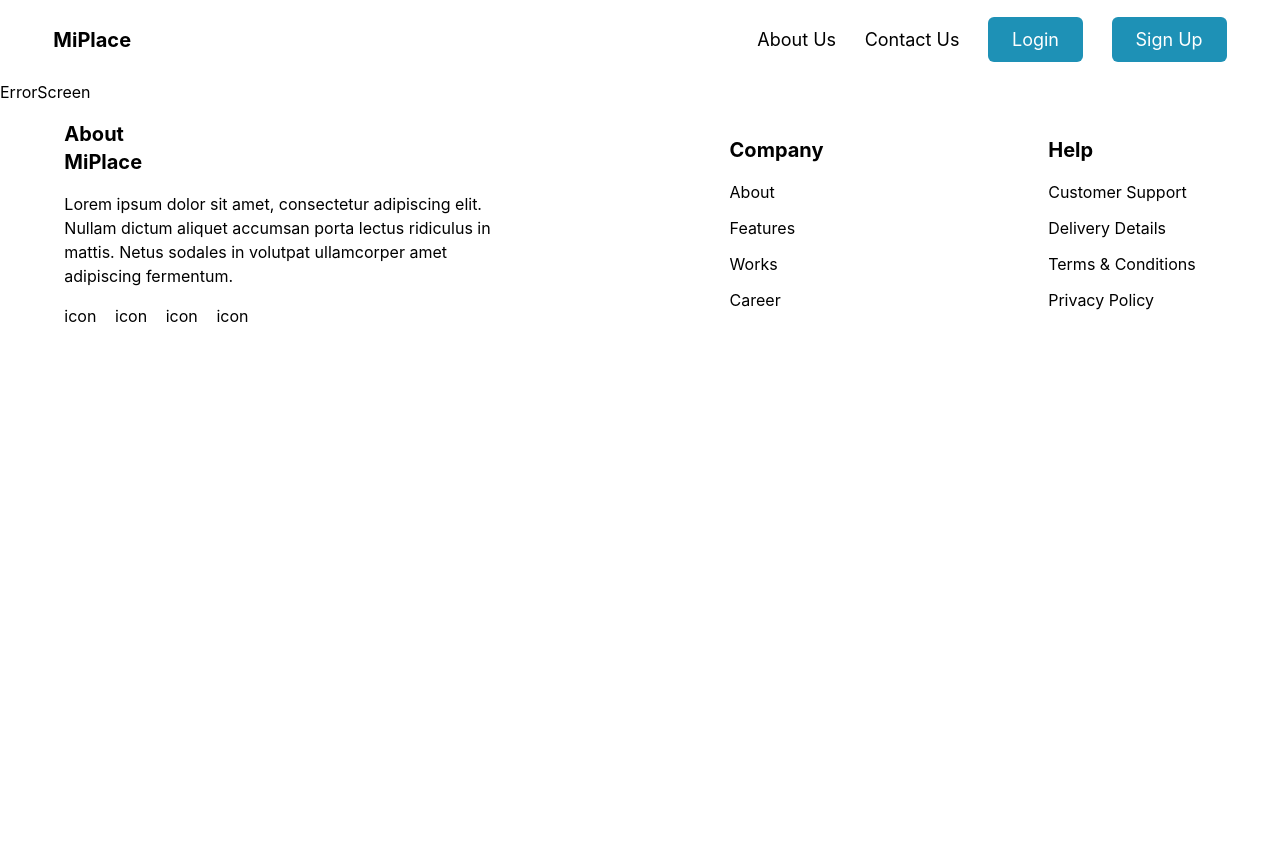
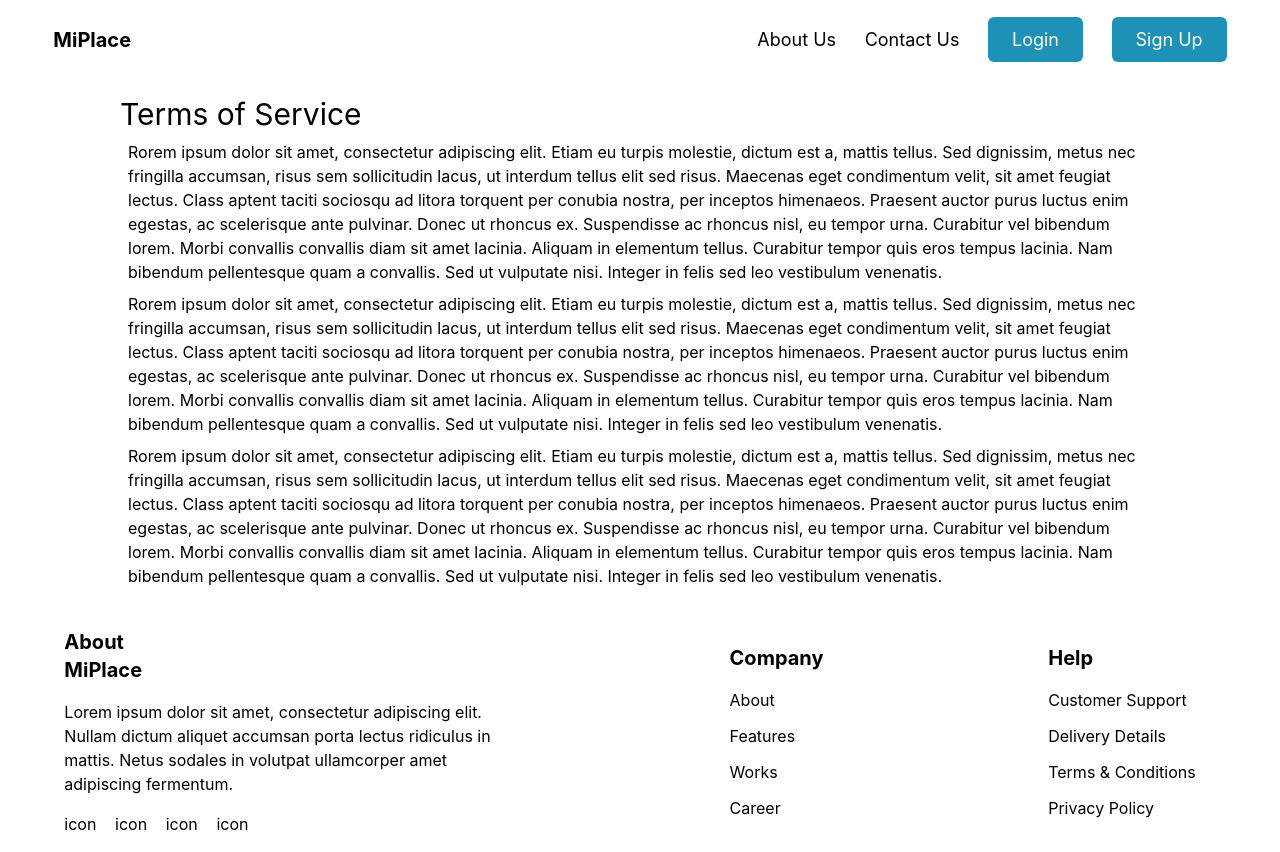
Before and after one commit to aruljohnsonalmabetter/MiPlace-Frontend, a React (Create React App) app in the folder miplace/: page /termsOfservice in a window 1280 px wide. Before the commit the page ends 800 px from the top, so only its background shows below. Built offline with nearby package versions, Linux system fonts and the light colour scheme.

Commit message:
Created the Terms&Conditions  and Privacy Policy Pages

```diff
--- a/miplace/src/App.js
+++ b/miplace/src/App.js
@@ -24,7 +24,6 @@
 import "./App.css";
 import React from "react";
 
-
 import { BrowserRouter, Route, Routes } from "react-router-dom";
 import HomePage from "./pages/Home";
 import HotelInfo from "./pages/HotelInfo";
@@ -35,10 +34,12 @@ import OTP from "./pages/OTP";
 import SearchResults from "./pages/SearchResults";
 import ErrorScreen from "./pages/ErrorScreen";
 import { WriteReview } from "./components/WriteReview";
-import BookingInfoandBill from './pages/BookingInfoandBill'
-import MyBookings from './pages/MyBookings'
-import EmailUsContactUs from './pages/EmailUsContactUs'
-import CustomerSupport from './pages/CustomerSupport'
+import BookingInfoandBill from "./pages/BookingInfoandBill";
+import MyBookings from "./pages/MyBookings";
+import EmailUsContactUs from "./pages/EmailUsContactUs";
+import CustomerSupport from "./pages/CustomerSupport";
+import TermsofServicePage from "./pages/TermsofServicePage";
+import PrivacyPolicy from "./pages/PrivacyPolicy";
 
 function App() {
   return (
@@ -52,12 +53,14 @@ function App() {
 
         <Route path="/login" element={<Login />} />
         <Route path="/otp" element={<OTP />} />
-        <Route path="/bookingInfoandBill" element={<BookingInfoandBill/>} />
+        <Route path="/bookingInfoandBill" element={<BookingInfoandBill />} />
         <Route path="/mybookings" element={<MyBookings />} />
         <Route path="/emailuscontactus" element={<EmailUsContactUs />} />
         <Route path="/customersupport" element={<CustomerSupport />} />
 
         <Route path="/writeReview" element={<WriteReview />} />
+        <Route path="/termsOfservice" element={<TermsofServicePage />} />
+        <Route path="/privacyPolicy" element={<PrivacyPolicy />} />
         <Route path="*" element={<ErrorScreen />} />
       </Routes>
       <FooterComponent />
--- a/miplace/src/components/FooterComponent.js
+++ b/miplace/src/components/FooterComponent.js
@@ -1,40 +1,47 @@
-import React from 'react'
+import React from "react";
+import { Link } from "react-router-dom";
 
 const FooterComponent = () => {
   return (
-        <div className='p-3 relative flex justify-center items-center  '>
-            <div className='  flex justify-between items-center  w-11/12 h-full	'>
-                <div className='left w-2/5 text-start	 space-y-4'>
-                    <p className='text-xl font-bold	 inline-block	'>About <br/> MiPlace</p>
-                    <p className='inline-block	'>Lorem ipsum dolor sit amet, consectetur adipiscing elit.<br/> Nullam dictum aliquet accumsan porta lectus ridiculus in mattis. Netus sodales in volutpat ullamcorper amet adipiscing fermentum.</p>
-                    <ul className=' flex justify-between text-md w-2/5'>
-                        <a href='http://localhost:3000/'>icon</a>
-                        <a href='http://localhost:3000/'>icon</a>
-                        <a href='http://localhost:3000/'>icon</a>
-                        <a href='http://localhost:3000/'>icon</a>
+    <div className="p-3 relative flex justify-center items-center  ">
+      <div className="  flex justify-between items-center  w-11/12 h-full	">
+        <div className="left w-2/5 text-start	 space-y-4">
+          <p className="text-xl font-bold	 inline-block	">
+            About <br /> MiPlace
+          </p>
+          <p className="inline-block	">
+            Lorem ipsum dolor sit amet, consectetur adipiscing elit.
+            <br /> Nullam dictum aliquet accumsan porta lectus ridiculus in
+            mattis. Netus sodales in volutpat ullamcorper amet adipiscing
+            fermentum.
+          </p>
+          <ul className=" flex justify-between text-md w-2/5">
+            <a href="http://localhost:3000/">icon</a>
+            <a href="http://localhost:3000/">icon</a>
+            <a href="http://localhost:3000/">icon</a>
+            <a href="http://localhost:3000/">icon</a>
           </ul>
         </div>
-                <div className=' p-5 text-start left-0 space-y-4	'>
-                    <p className='text-xl font-bold	'>Company</p>
-                    <ul className='flex flex-col space-y-3 text-md '>
-                        <a href='http://localhost:3000/'>About</a>
-                        <a href='http://localhost:3000/'>Features</a>
-                        <a href='http://localhost:3000/'>Works</a>
-                        <a href='http://localhost:3000/'>Career</a>
+        <div className=" p-5 text-start left-0 space-y-4	">
+          <p className="text-xl font-bold	">Company</p>
+          <ul className="flex flex-col space-y-3 text-md ">
+            <Link to="/">About</Link>
+            <Link to="/">Features</Link>
+            <Link to="/">Works</Link>
+            <Link to="/">Career</Link>
           </ul>
         </div>
-                <div className=' p-5 text-start left-0 space-y-4	'>
-                    <p className='text-xl font-bold	'>Help</p>
-                    <ul className='flex flex-col space-y-3 text-md '>
-                        <a href='http://localhost:3000/'>Customer Support</a>
-                        <a href='http://localhost:3000/'>Delivery Details</a>
-                        <a href='http://localhost:3000/'>Terms & Conditions</a>
-                        <a href='http://localhost:3000/'>Privacy Policy</a>
+        <div className=" p-5 text-start left-0 space-y-4	">
+          <p className="text-xl font-bold	">Help</p>
+          <ul className="flex flex-col space-y-3 text-md ">
+            <Link to="/">Customer Support</Link>
+            <Link to="/">Delivery Details</Link>
+            <Link to="/termsOfservice">Terms & Conditions</Link>
+            <Link to="/privacyPolicy">Privacy Policy</Link>
           </ul>
         </div>
-
       </div>
     </div>
-    )
-}
+  );
+};
 export default FooterComponent;
--- a/miplace/src/pages/PrivacyPolicy.js
+++ b/miplace/src/pages/PrivacyPolicy.js
@@ -1,9 +1,55 @@
-import React from 'react'
+import React from "react";
 
 function PrivacyPolicy() {
   return (
-    <div>PrivacyPolicy</div>
-  )
+    <div className=" h-full w-full flex justify-center items-center p-4">
+      <div className=" w-10/12">
+        <p className="text-3xl text-bold">Privacy Policy</p>
+        <p className="m-2">
+          Rorem ipsum dolor sit amet, consectetur adipiscing elit. Etiam eu
+          turpis molestie, dictum est a, mattis tellus. Sed dignissim, metus nec
+          fringilla accumsan, risus sem sollicitudin lacus, ut interdum tellus
+          elit sed risus. Maecenas eget condimentum velit, sit amet feugiat
+          lectus. Class aptent taciti sociosqu ad litora torquent per conubia
+          nostra, per inceptos himenaeos. Praesent auctor purus luctus enim
+          egestas, ac scelerisque ante pulvinar. Donec ut rhoncus ex.
+          Suspendisse ac rhoncus nisl, eu tempor urna. Curabitur vel bibendum
+          lorem. Morbi convallis convallis diam sit amet lacinia. Aliquam in
+          elementum tellus. Curabitur tempor quis eros tempus lacinia. Nam
+          bibendum pellentesque quam a convallis. Sed ut vulputate nisi. Integer
+          in felis sed leo vestibulum venenatis.{" "}
+        </p>
+        <p className="m-2">
+          Rorem ipsum dolor sit amet, consectetur adipiscing elit. Etiam eu
+          turpis molestie, dictum est a, mattis tellus. Sed dignissim, metus nec
+          fringilla accumsan, risus sem sollicitudin lacus, ut interdum tellus
+          elit sed risus. Maecenas eget condimentum velit, sit amet feugiat
+          lectus. Class aptent taciti sociosqu ad litora torquent per conubia
+          nostra, per inceptos himenaeos. Praesent auctor purus luctus enim
+          egestas, ac scelerisque ante pulvinar. Donec ut rhoncus ex.
+          Suspendisse ac rhoncus nisl, eu tempor urna. Curabitur vel bibendum
+          lorem. Morbi convallis convallis diam sit amet lacinia. Aliquam in
+          elementum tellus. Curabitur tempor quis eros tempus lacinia. Nam
+          bibendum pellentesque quam a convallis. Sed ut vulputate nisi. Integer
+          in felis sed leo vestibulum venenatis.{" "}
+        </p>
+        <p className="m-2">
+          Rorem ipsum dolor sit amet, consectetur adipiscing elit. Etiam eu
+          turpis molestie, dictum est a, mattis tellus. Sed dignissim, metus nec
+          fringilla accumsan, risus sem sollicitudin lacus, ut interdum tellus
+          elit sed risus. Maecenas eget condimentum velit, sit amet feugiat
+          lectus. Class aptent taciti sociosqu ad litora torquent per conubia
+          nostra, per inceptos himenaeos. Praesent auctor purus luctus enim
+          egestas, ac scelerisque ante pulvinar. Donec ut rhoncus ex.
+          Suspendisse ac rhoncus nisl, eu tempor urna. Curabitur vel bibendum
+          lorem. Morbi convallis convallis diam sit amet lacinia. Aliquam in
+          elementum tellus. Curabitur tempor quis eros tempus lacinia. Nam
+          bibendum pellentesque quam a convallis. Sed ut vulputate nisi. Integer
+          in felis sed leo vestibulum venenatis.{" "}
+        </p>
+      </div>
+    </div>
+  );
 }
 
-export default PrivacyPolicy
+export default PrivacyPolicy;
--- a/miplace/src/pages/TermsofServicePage.js
+++ b/miplace/src/pages/TermsofServicePage.js
@@ -1,9 +1,56 @@
-import React from 'react'
+import React from "react";
 
 function TermsofServicePage() {
   return (
-    <div>TermsofServicePage</div>
-  )
+    <div className=" h-full w-full flex justify-center items-center p-4">
+      <div className=" w-10/12">
+        <p className="text-3xl text-bold">Terms of Service</p>
+        <p className="m-2">
+          Rorem ipsum dolor sit amet, consectetur adipiscing elit. Etiam eu
+          turpis molestie, dictum est a, mattis tellus. Sed dignissim, metus nec
+          fringilla accumsan, risus sem sollicitudin lacus, ut interdum tellus
+          elit sed risus. Maecenas eget condimentum velit, sit amet feugiat
+          lectus. Class aptent taciti sociosqu ad litora torquent per conubia
+          nostra, per inceptos himenaeos. Praesent auctor purus luctus enim
+          egestas, ac scelerisque ante pulvinar. Donec ut rhoncus ex.
+          Suspendisse ac rhoncus nisl, eu tempor urna. Curabitur vel bibendum
+          lorem. Morbi convallis convallis diam sit amet lacinia. Aliquam in
+          elementum tellus. Curabitur tempor quis eros tempus lacinia. Nam
+          bibendum pellentesque quam a convallis. Sed ut vulputate nisi. Integer
+          in felis sed leo vestibulum venenatis.{" "}
+        </p>
+        <p className="m-2">
+          Rorem ipsum dolor sit amet, consectetur adipiscing elit. Etiam eu
+          turpis molestie, dictum est a, mattis tellus. Sed dignissim, metus nec
+          fringilla accumsan, risus sem sollicitudin lacus, ut interdum tellus
+          elit sed risus. Maecenas eget condimentum velit, sit amet feugiat
+          lectus. Class aptent taciti sociosqu ad litora torquent per conubia
+          nostra, per inceptos himenaeos. Praesent auctor purus luctus enim
+          egestas, ac scelerisque ante pulvinar. Donec ut rhoncus ex.
+          Suspendisse ac rhoncus nisl, eu tempor urna. Curabitur vel bibendum
+          lorem. Morbi convallis convallis diam sit amet lacinia. Aliquam in
+          elementum tellus. Curabitur tempor quis eros tempus lacinia. Nam
+          bibendum pellentesque quam a convallis. Sed ut vulputate nisi. Integer
+          in felis sed leo vestibulum venenatis.{" "}
+        </p>
+        <p className="m-2">
+          Rorem ipsum dolor sit amet, consectetur adipiscing elit. Etiam eu
+          turpis molestie, dictum est a, mattis tellus. Sed dignissim, metus nec
+          fringilla accumsan, risus sem sollicitudin lacus, ut interdum tellus
+          elit sed risus. Maecenas eget condimentum velit, sit amet feugiat
+          lectus. Class aptent taciti sociosqu ad litora torquent per conubia
+          nostra, per inceptos himenaeos. Praesent auctor purus luctus enim
+          egestas, ac scelerisque ante pulvinar. Donec ut rhoncus ex.
+          Suspendisse ac rhoncus nisl, eu tempor urna. Curabitur vel bibendum
+          lorem. Morbi convallis convallis diam sit amet lacinia. Aliquam in
+          elementum tellus. Curabitur tempor quis eros tempus lacinia. Nam
+          bibendum pellentesque quam a convallis. Sed ut vulputate nisi. Integer
+          in felis sed leo vestibulum venenatis.{" "}
+        </p>
+
+      </div>
+    </div>
+  );
 }
 
-export default TermsofServicePage
+export default TermsofServicePage;
```
Lines whose indentation alone changed are shown as unchanged.
